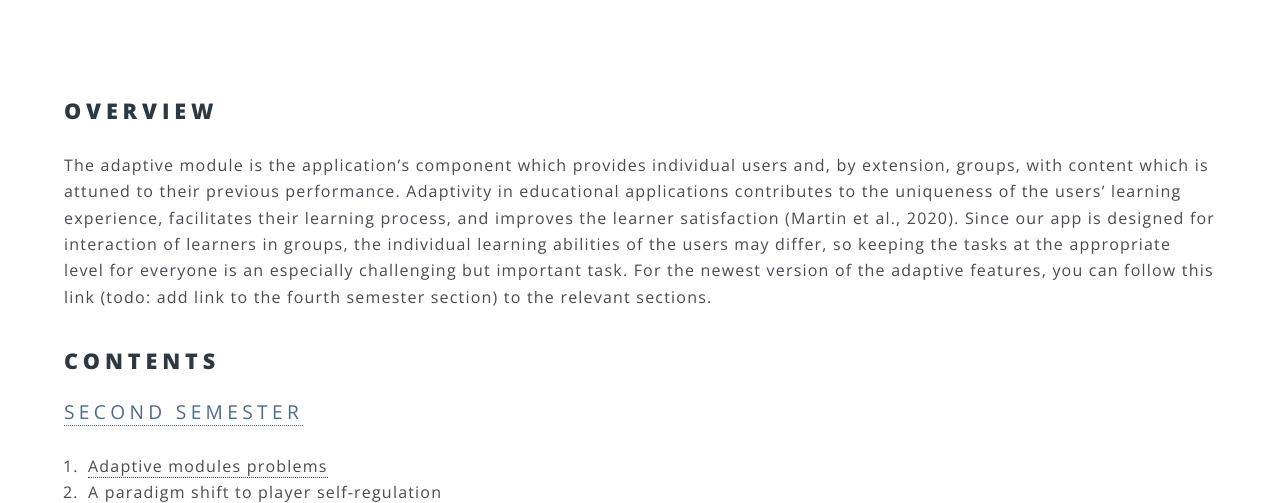
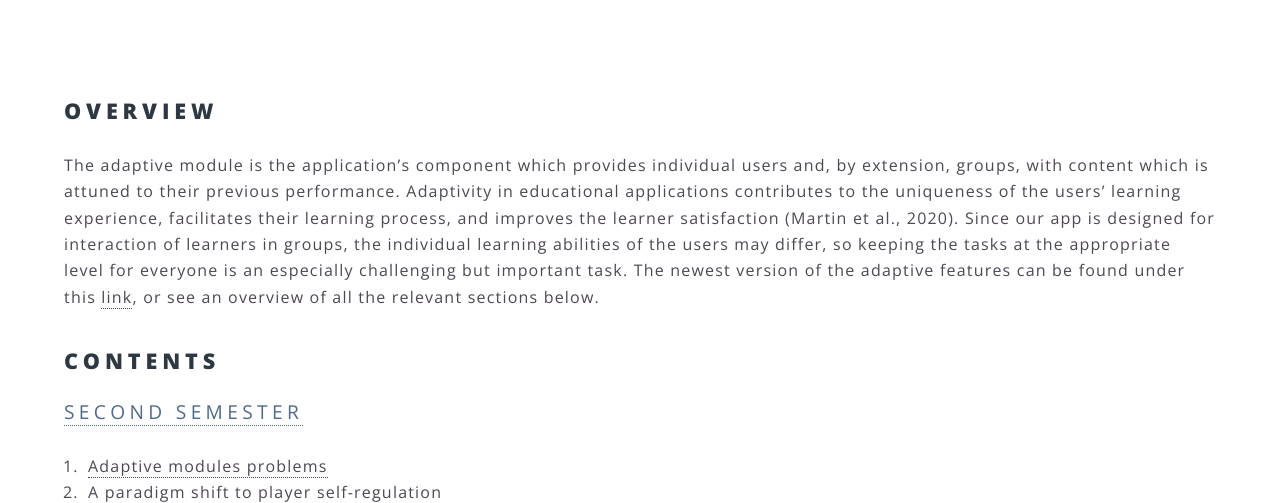
Before and after one commit to ALLUOS/ALLUOS.github.io, a Jekyll site: the page built from _posts/2021-02-03-adaptive.md, in a window 1280 px wide and 900 px high, cut to the strip 397-900 px from the top of the window. Built offline with Jekyll 4.4.1, drawn with Linux system fonts in a browser that asks for light colours.

Commit message:
fixed todo

```diff
--- a/_posts/2021-02-03-adaptive.md
+++ b/_posts/2021-02-03-adaptive.md
@@ -14,8 +14,7 @@
 
 ## Overview
 
-The adaptive module is the application’s component which provides individual users and, by extension, groups, with content which is attuned to their previous performance. Adaptivity in educational applications contributes to the uniqueness of the users’ learning experience, facilitates their learning process, and improves the learner satisfaction (Martin et al., 2020). Since our app is designed for interaction of learners in groups, the individual learning abilities of the users may differ, so keeping the tasks at the appropriate level for everyone is an especially challenging but important task. For the newest version of the adaptive features, you can follow this link (todo: add link to the fourth semester section) to the relevant sections.
-
+The adaptive module is the application’s component which provides individual users and, by extension, groups, with content which is attuned to their previous performance. Adaptivity in educational applications contributes to the uniqueness of the users’ learning experience, facilitates their learning process, and improves the learner satisfaction (Martin et al., 2020). Since our app is designed for interaction of learners in groups, the individual learning abilities of the users may differ, so keeping the tasks at the appropriate level for everyone is an especially challenging but important task. The newest version of the adaptive features can be found under this [link](#fourth), or see an overview of all the relevant sections below.
 
 ## Contents
 
```
